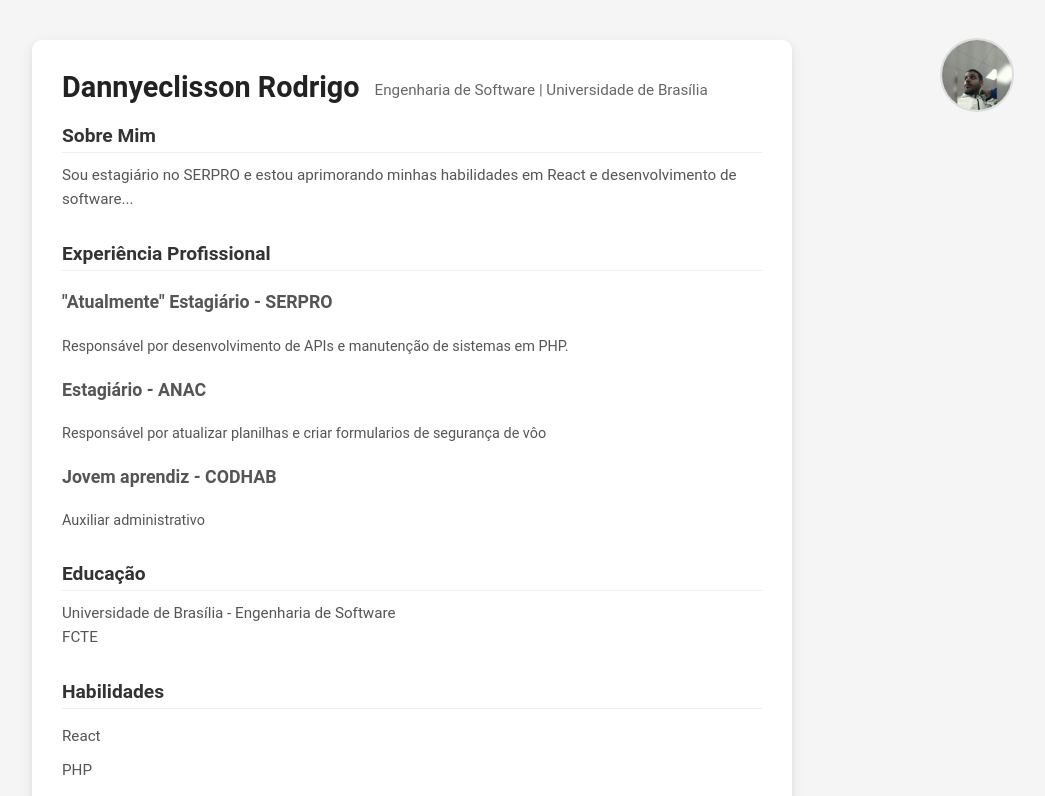
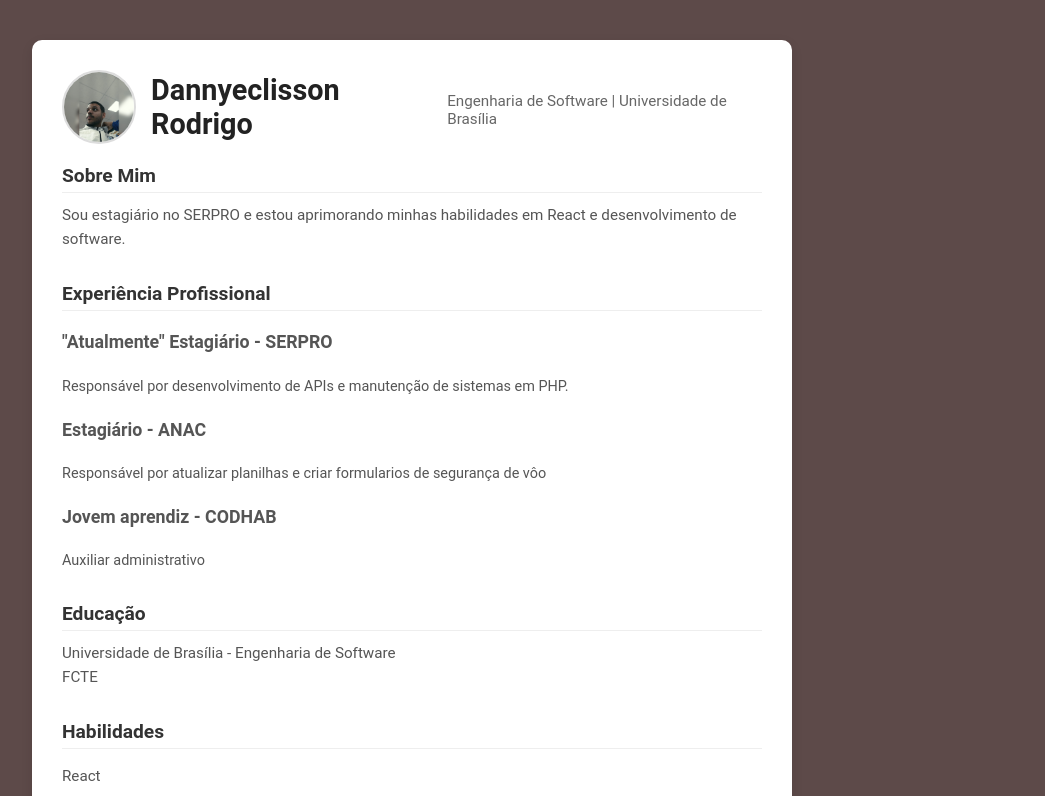
Before and after one commit to clara-ribeiro/eps-mds-2024.2, a React (Create React App) app in the folder sentinelas-membros/: page /dannyeclisson in a window 1280 px wide. Shown: the top 796 px of the page, without its empty margins (228-1273 px from the left). Built offline with nearby package versions, Linux system fonts and the light colour scheme; a web font is replaced by a local one.

Commit message:
tá ficando bonitinho

```diff
--- a/sentinelas-membros/src/pages/DannyeclissonRodrigo/index.css
+++ b/sentinelas-membros/src/pages/DannyeclissonRodrigo/index.css
@@ -2,7 +2,7 @@
 
 body {
     font-family: 'Roboto', sans-serif;
-    background-color: #f5f5f5;
+    background-color: #5D4A49;
     color: #333;
     margin: 0;
     padding: 0;
@@ -26,12 +26,13 @@ body {
     margin-bottom: 20px;
 }
 
-.header img {
+.profile-photo {
     width: 70px;
     height: 70px;
     border-radius: 50%;
     object-fit: cover;
     border: 2px solid #ddd;
+
 }
 
 header h1 {
--- a/sentinelas-membros/src/pages/DannyeclissonRodrigo/index.jsx
+++ b/sentinelas-membros/src/pages/DannyeclissonRodrigo/index.jsx
@@ -7,15 +7,17 @@ function App() {
     return (
         <div className="App">
             <header className="header">
-
-                <img src={profilepicture} alt="profilepicture" className="profile-picture" />
-                <h1>Dannyeclisson Rodrigo</h1>
+                <img src={profilepicture} alt="Foto de perfil" className="profile-photo"/>
+                <div>
+                    <h1>Dannyeclisson Rodrigo</h1>
+                </div>
                 <p>Engenharia de Software | Universidade de Brasília</p>
             </header>
 
             <section>
                 <h2>Sobre Mim</h2>
-                <p>Sou estagiário no SERPRO e estou aprimorando minhas habilidades em React e desenvolvimento de software...</p>
+                <p>Sou estagiário no SERPRO e estou aprimorando minhas habilidades em React e desenvolvimento de
+                    software.</p>
             </section>
 
             <section>
--- a/sentinelas-membros/src/pages/Home/index.jsx
+++ b/sentinelas-membros/src/pages/Home/index.jsx
@@ -3,7 +3,7 @@ import './index.css';
 
 const alunos = [
   { nome: "Clara Ribeiro", href: "/clara", turma: "EPS" },
-  { nome: "Danny Rodrigo", href: "/danny", turma: "MDS" },
+  { nome: "Danny Rodrigo", href: "/dannyeclisson", turma: "MDS" },
   { nome: "Eduardo Levenhagem", href: "/eduardo", turma: "MDS" },
   { nome: "Guilherme Moura", href: "/guilherme", turma: "MDS" },
   { nome: "Ígor Veras", href: "/igor", turma: "MDS" },
```
